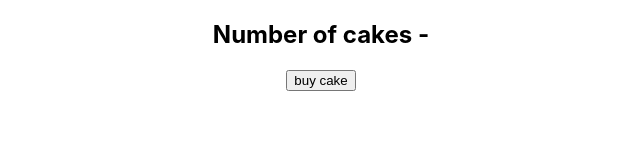
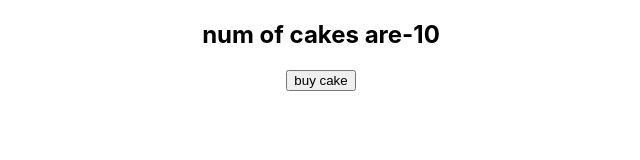
Before and after one commit to abdultanveer/react-redux, a React (Create React App) app: page / in a window 1280 px wide. Shown: the top 160 px of the page, without its empty margins (319-959 px from the left). Built offline with nearby package versions, Linux system fonts and the light colour scheme.

Commit message:
updated redux version.. buyCake

```diff
--- a/package.json
+++ b/package.json
@@ -8,6 +8,7 @@
     "@testing-library/user-event": "^13.5.0",
     "react": "^18.3.1",
     "react-dom": "^18.3.1",
+    "react-redux": "^9.1.2",
     "react-scripts": "5.0.1",
     "web-vitals": "^2.1.4"
   },
--- a/src/App.js
+++ b/src/App.js
@@ -1,14 +1,15 @@
-import logo from "./logo.svg";
 import "./App.css";
 import { Provider } from "react-redux";
 import store from "./redux/store";
-import { CakeContainer } from "./components/CakeContainer";
-
+import CakeContainer from "./components/CakeContainer";
+import HooksCakeContainer from "./components/HooksCakeContainer";
+//npm i react-redux
 function App() {
   return (
-    <Provider store= {store}>
+    <Provider store={store}>
       <div className="App">
-        <CakeContainer />
+      <CakeContainer/>
+        {/* <HooksCakeContainer /> */}
       </div>
     </Provider>
   );
--- a/src/components/CakeContainer.js
+++ b/src/components/CakeContainer.js
@@ -1,16 +1,17 @@
 import React from 'react'
-import { buyCake } from '../redux'
 import { connect } from 'react-redux'
+import {buyCake} from '../redux'
 
-export  function CakeContainer(props) {
+
+function CakeContainer(props) {
   return (
     <div>
-        <h2>Number of cakes - {props.numCakes}</h2>
-        <button  onClick={props.buyCake}>buy cake</button>
+
+    <h2> num of cakes are-{props.numCakes}</h2>
+    <button onClick={props.buyCake} >buy cake</button>
     </div>
   )
 }
-
 //convert state to props
 const mapStateToProps = state => {
   return {
@@ -25,4 +26,7 @@ const mapDispatchToProps = dispatch =>{
  }
 }
 
-export default connect(mapStateToProps,mapDispatchToProps)(CakeContainer)
+export default connect(
+  mapStateToProps,
+  mapDispatchToProps
+)(CakeContainer)
--- /dev/null
+++ b/src/components/HooksCakeContainer.js
@@ -0,0 +1,12 @@
+import React from 'react'
+import { useSelector } from 'react-redux'
+
+export default function HooksCakeContainer() {
+    const numCakes = useSelector(state => state.numCakes)
+  return (
+    <div>
+        <h2>number of cakes-- {numCakes}</h2>
+        <button> buy cake</button>
+    </div>
+  )
+}
--- a/src/redux/index.js
+++ b/src/redux/index.js
@@ -1 +1 @@
-export {buyCake} from './cakeActions'
+export {buyCake} from './cake/cakeActions'
--- a/src/redux/store.js
+++ b/src/redux/store.js
@@ -1,5 +1,5 @@
-import { createStore } from "redux";
-import cakeReducer from "./cakeReducer";
+import { legacy_createStore as createStore } from 'redux';
+import cakeReducer from "./cake/cakeReducer";
 //importing a default export
 
 const store = createStore(cakeReducer)
```
Also changed, not shown: src/redux/cake/cakeActions.js (renamed from src/redux/cakeActions.js), src/redux/cake/cakeReducer.js (renamed from src/redux/cakeReducer.js), src/redux/cake/cakeTypes.js (renamed from src/redux/cakeTypes.js), 1 other file (tests, documents, lock files or other folders). Lines whose indentation alone changed are shown as unchanged.
